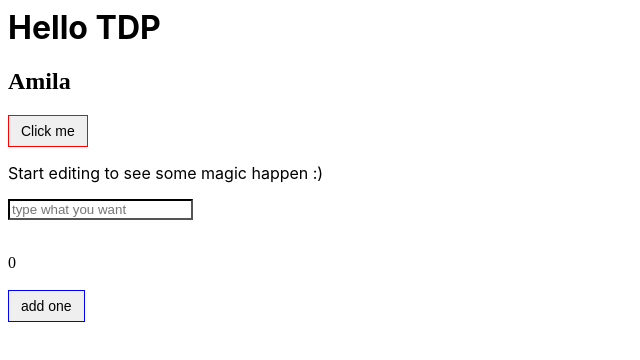
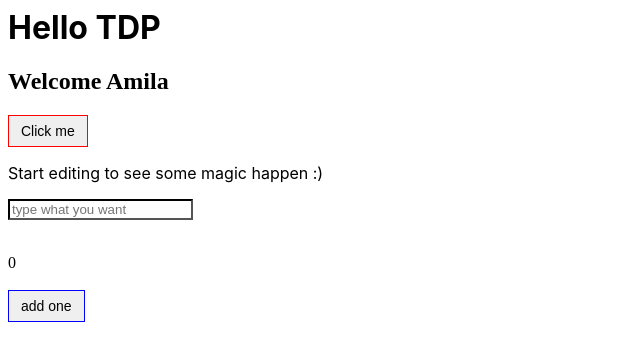
Before and after one commit to TDgithub1/stackblitz-starters-ajjntb, a React (Create React App) app: page / in a window 1280 px wide. Shown: the top 360 px of the page, without its empty margins (0-640 px from the left). Built offline with nearby package versions, Linux system fonts and the light colour scheme.

Commit message:
1 file modified

```diff
--- a/src/App.js
+++ b/src/App.js
@@ -24,7 +24,7 @@ export default function App() {
     <div>
       <h1>Hello TDP</h1>
 
-      <h2>{myVar}</h2>
+      <h2>Welcome {myVar}</h2>
 
       <button
         style={{
```
